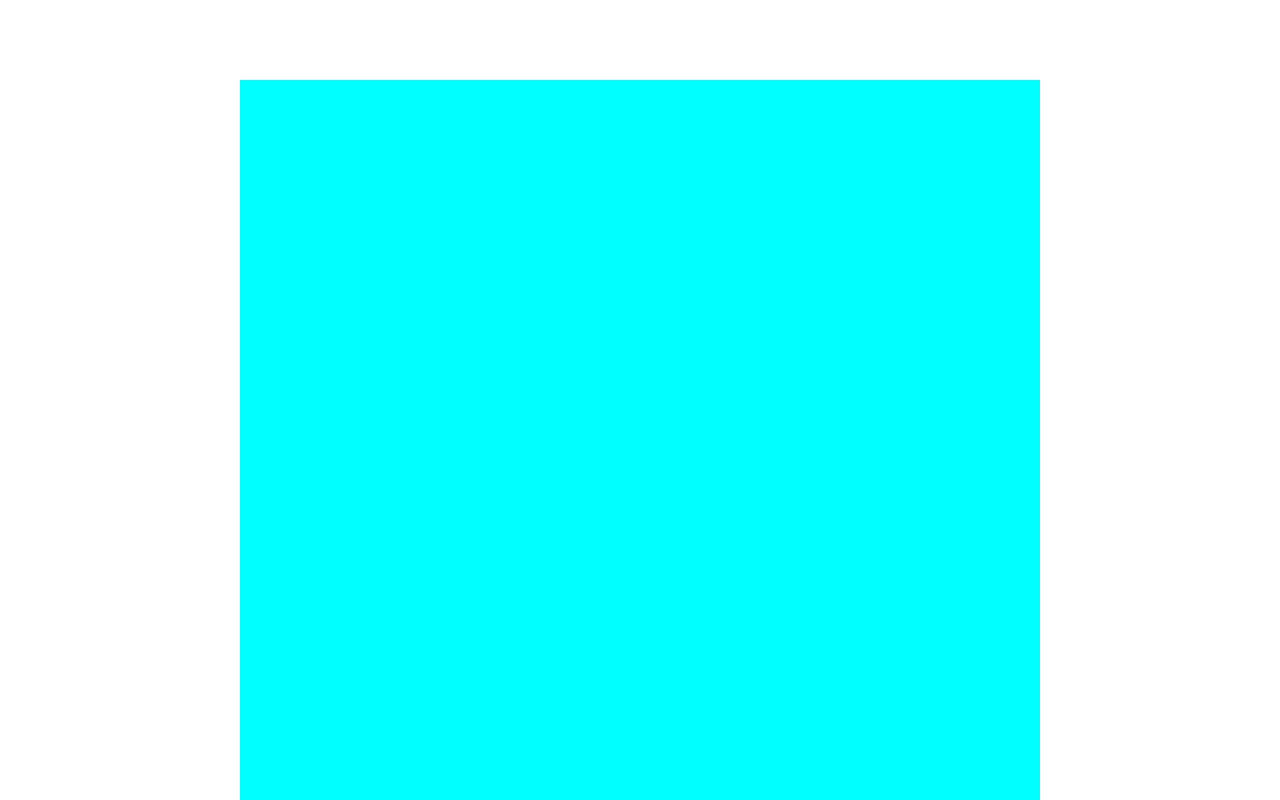
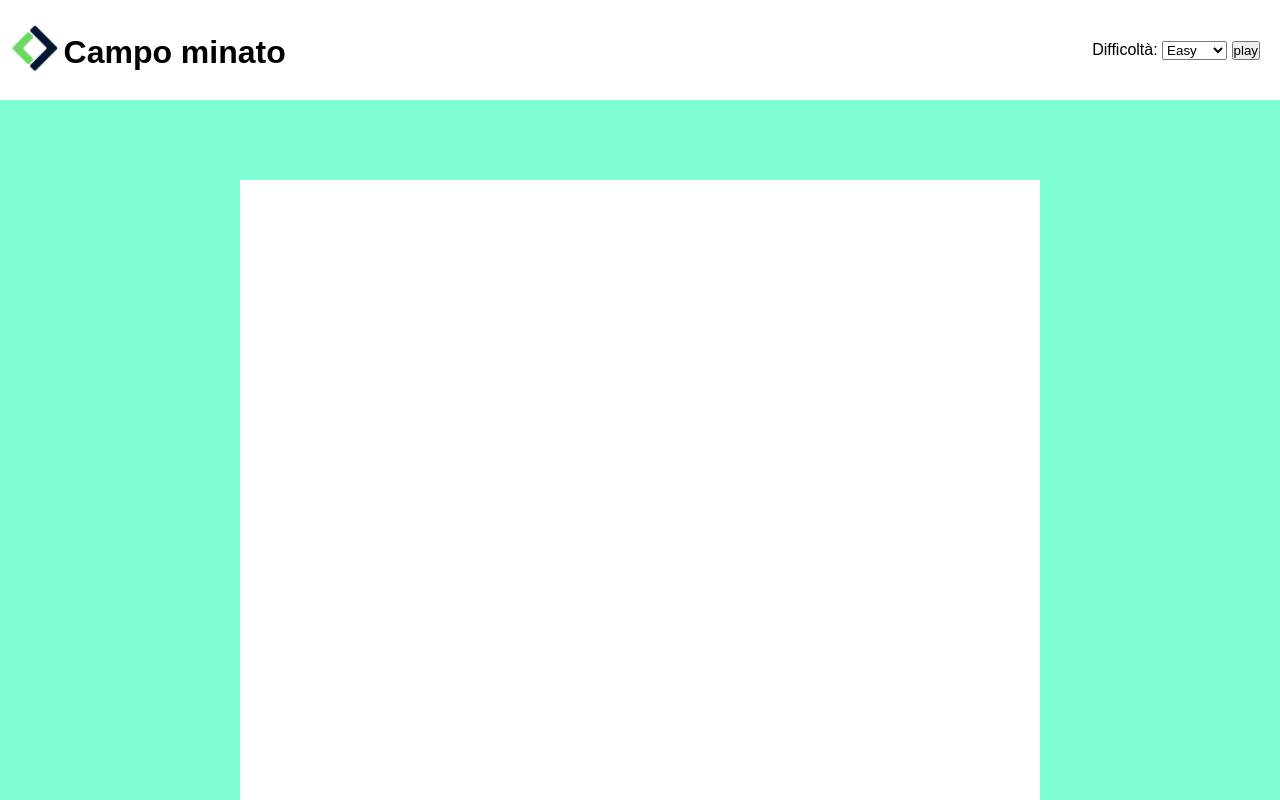
Before and after one commit to ElperdonXV/js-campominato-grid, a plain HTML site: page index.html in a window 1280 px wide. Shown: the top 800 px of the page. Drawn offline with Linux system fonts and the light colour scheme.

Commit message:
work on design

```diff
--- a/css/style.css
+++ b/css/style.css
@@ -8,9 +8,39 @@ html{
     font-size: 100%;
 }
 
+header{
+    width: 100%;
+    height: 100px;
+    background-color: white;
+    display: flex;
+    align-items: center;
+    justify-content: space-between;
+}
+
+header h1{
+    display: inline-block;
+    vertical-align: bottom;
+    line-height: 50px;
+}
+
+header img{
+    margin-left: 10px;
+    height: 50px;
+}
+
+
+body{
+    background-color:aquamarine;
+    font-family: Arial, Helvetica, sans-serif;
+}
+
 .container{
     width: 800px;
     height: 800px;
     margin: 10vh auto;
-    background-color: aqua;
+    background-color: white;
 }
+
+.dx{
+    margin-right: 20px;
+}
--- a/index.html
+++ b/index.html
@@ -8,6 +8,21 @@
     <title>Griglia campo minato</title>
 </head>
 <body>
+    <header>
+        <div class="sx">
+            <img src="img/logo copia.png" alt="">
+            <h1>Campo minato</h1>
+        </div>
+        <div class="dx">
+            <label for="diff-select">Difficoltà:</label>
+            <select id="difficulty" name="difficulty">
+                <option value="easy">Easy</option>
+                <option value="normal">Normal</option>
+                <option value="hard">Hard</option>
+            </select>
+            <input type="submit" name="play" value="play"/>
+        </div>
+    </header>
     <div class="container"></div>
     <script src="js/script.js"></script>
 </body>
```
Also changed, not shown: img/logo copia.png (added).
